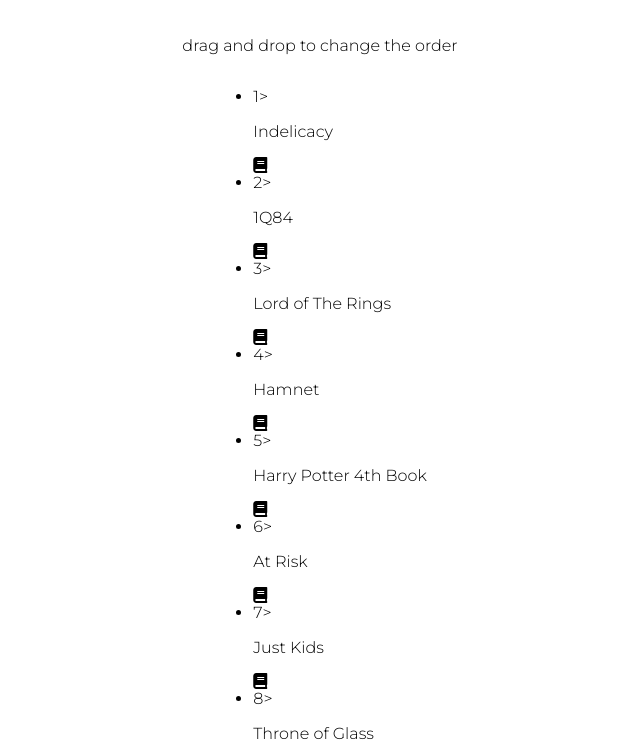
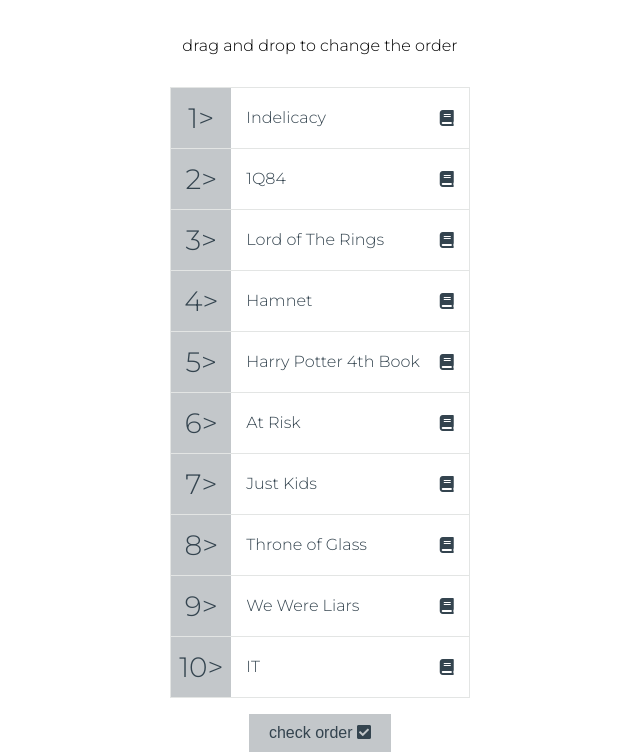
Before and after one commit to ullacodesjs/vanilla_js_dragdrop, a plain HTML site: page index.html in a window 1280 px wide. Shown: the part 62-816 px from the top of the page, without its empty margins (320-960 px from the left). Drawn offline with Linux system fonts and the light colour scheme.

Commit message:
finished basic css, will return later to make it modern and pink

```diff
--- a/script.js
+++ b/script.js
@@ -29,9 +29,9 @@ function createList() {
     .sort((a, b) => a.sort - b.sort)
     .map(a => a.value)
     .forEach((book, index) => {
+            const listItem = document.createElement('li');
 
-
-        const listItem = document.createElement('li');
+            // listItem.classList.add('wrong');
 
         listItem.setAttribute('data-index', index);
 
--- a/styles.css
+++ b/styles.css
@@ -1,4 +1,12 @@
 @import url('https://fonts.googleapis.com/css2?family=Montserrat:wght@300&display=swap');
+
+
+
+:root {
+    --border-color: #e3e5e4;
+    --background-color: #c3c7ca;
+    --text-color: #34444f;
+}
 
 * {
     box-sizing: border-box;
@@ -14,3 +22,72 @@ body{
     margin: 0;
     font-family: 'Montserrat', sans-serif;
 }
+
+.draggable-list {
+    border: 1px solid var(--border-color);
+    color: var(--text-color);
+    padding: 0;
+    list-style-type: none;
+}
+
+.draggable-list li {
+    background-color: #fff;
+    display: flex;
+    flex: 1;
+}
+
+.draggable-list li:not(:last-of-type) {
+    border-bottom: 1px solid var(--border-color);
+}
+
+.draggable-list .number {
+    background-color: var(--background-color);
+    display: flex;
+    align-items: center;
+    justify-content: center;
+    font-size: 28px;
+    height: 60px;
+    width: 60px;
+}
+
+.draggable-list li.over .draggable {
+    background-color: rosybrown;
+}
+
+.draggable-list .book-name {
+    margin: 0 20px 0 0;
+}
+
+.draggable-list li.right .book-name {
+    color: green;
+}
+
+.draggable-list li.wrong .book-name {
+    color: red;
+}
+
+.draggable {
+    cursor: pointer;
+    display: flex;
+    align-items: center;
+    justify-content: space-between;
+    padding: 15px;
+    flex: 1;
+}
+
+.check-btn {
+    background-color: var(--background-color);
+    border: none;
+    color: var(--text-color);
+    font-size: 16px;
+    padding: 10px 20px;
+    cursor: pointer;
+}
+
+.check-btn:active {
+    transform: scale(0.98);
+}
+
+.check-btn:focus {
+    outline: none;
+}
```
